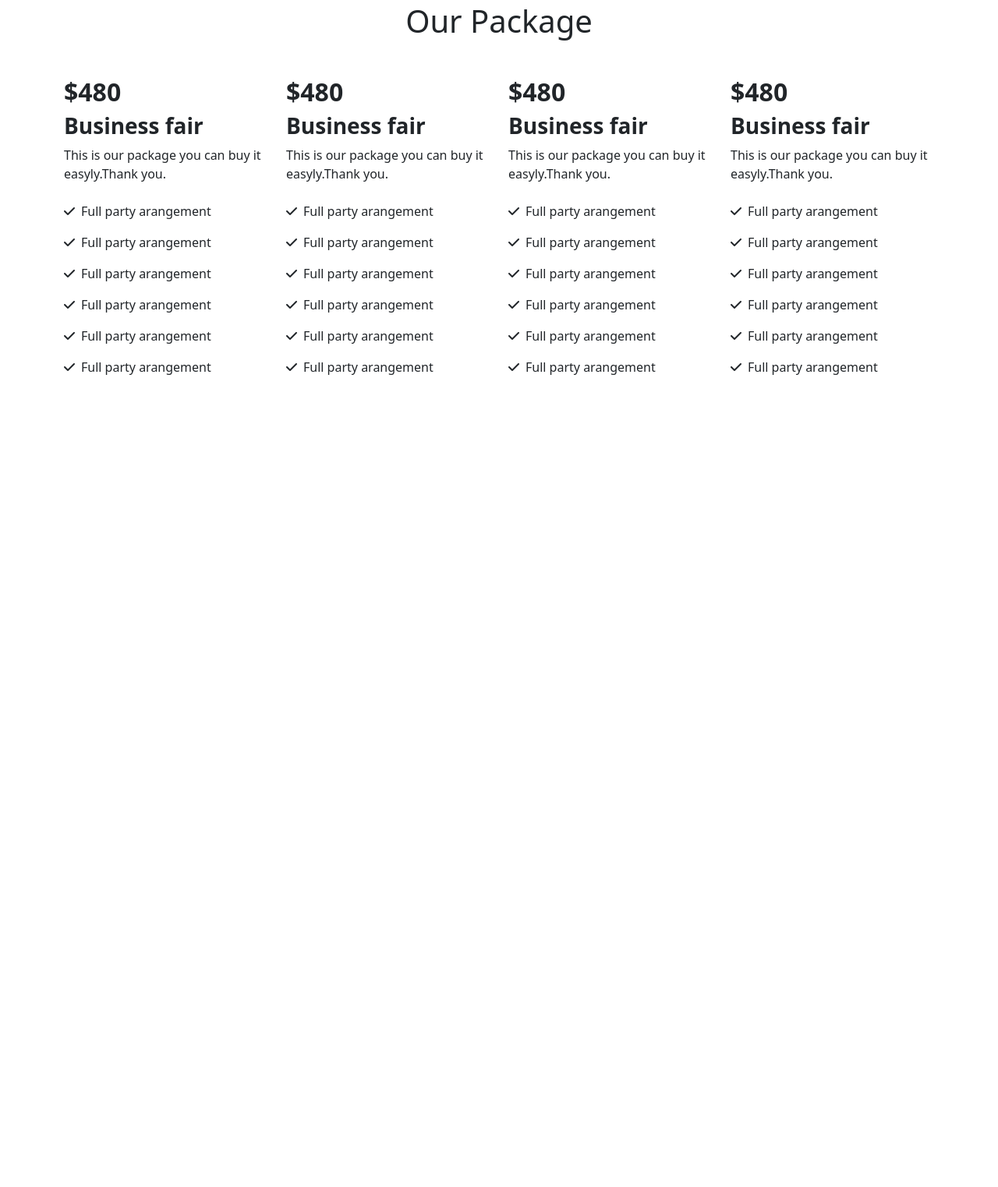
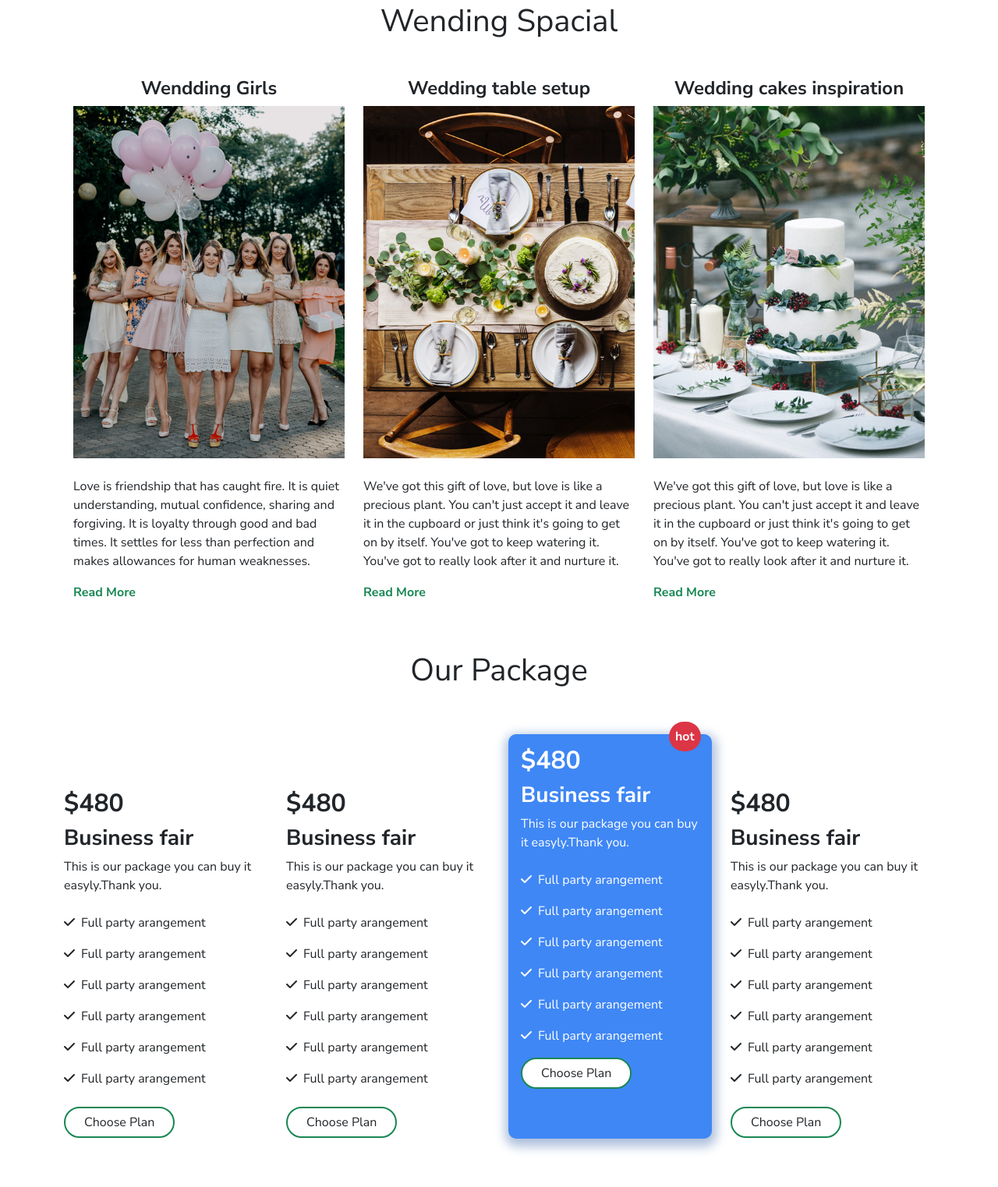
Before and after one commit to Sajalhowlader/maccormic-wendding-site, a plain HTML site: page index.html in a window 1280 px wide. Shown: the part 667-2190 px from the top of the page at 78% size. Before the commit the page ends 1206 px from the top, so only its background shows below. Drawn offline with nearby package versions, Linux system fonts and the light colour scheme.

Commit message:
add packege section

```diff
--- a/css/style.css
+++ b/css/style.css
@@ -1,8 +1,15 @@
+/* google fonts */
+@import url('https://fonts.googleapis.com/css2?family=Nunito+Sans:wght@400;600;700&display=swap');
+/* common styles */
 *{
     margin: 0;
     padding: 0;
     box-sizing: border-box;
 }
+body{
+    font-family: 'Nunito Sans', sans-serif;
+}
+/* carosul part  */
 .bg-mc-img{
     background-image: url('../images/slider.jpg');
     background-repeat: no-repeat;
@@ -18,3 +25,25 @@
 .bg-mc-img-2{
     background-image: url('../images/carouls-4.jpeg');
 }
+.list-items li {
+background: none;
+}
+.list-background{
+    background-color:#3F87F5;
+    border-radius: 10px;
+    box-shadow: 1px 5px 14px 5px #adbfdb;
+    margin-top: -70px;
+}
+.hot-style-one{
+    margin-left: 190px;
+
+}
+.hot-style {
+    margin-top: -25px;
+}
+.use-margin{
+    margin-bottom: 8rem;
+}
+.items-margin{
+    margin-bottom: 60px;
+}
--- a/index.html
+++ b/index.html
@@ -115,10 +115,46 @@
     <!-- header part end -->
 
     <main class="container">
-        <section class="my-5">
-            <h1 class="text-center mb-5">Our Package</h1>
-            <div class="row">
-                <div class="col-md-3">
+        <section class="container">
+            <h1 class="text-center my-5">Wending Spacial</h1>
+            <div class="row gx-4">
+                <div class="col-12 col-lg-4 col-md-6">
+                    <h4 class="text-center fw-bold"> Wendding Girls</h4>
+                    <img class="img-fluid" src="./images/wd-1.jpg" alt="">
+                    <p class="mt-4">Love is friendship that has caught fire. It is quiet understanding, mutual
+                        confidence, sharing
+                        and forgiving. It is loyalty through good and bad times. It settles for less than perfection and
+                        makes allowances for human weaknesses.</p>
+                    <p class="text-success fw-bold">Read More</p>
+                </div>
+                <div class="col-12 col-lg-4 col-md-6">
+                    <h4 class="text-center fw-bold">Wedding table setup </h4>
+                    <img class="img-fluid" src="./images/wd-3.jpg" alt="">
+                    <p class="mt-4">We've got this gift of love, but love is like a precious plant. You can't just
+                        accept it and
+                        leave it in the cupboard or just think it's going to get on by itself. You've got to keep
+                        watering it. You've got to really look after it and nurture it.</p>
+                    <p class="text-success fw-bold">Read More</p>
+                </div>
+                <div class="col-12 col-lg-4 col-md-6">
+                    <h4 class="text-center fw-bold">Wedding cakes inspiration
+                    </h4>
+                    <img class="img-fluid" src="./images/wd-2.jpg" alt="">
+                    <p class="mt-4">We've got this gift of love, but love is like a precious plant. You can't just
+                        accept it and
+                        leave it in the cupboard or just think it's going to get on by itself. You've got to keep
+                        watering it. You've got to really look after it and nurture it.</p>
+                    <p class="text-success fw-bold">Read More</p>
+                </div>
+            </div>
+        </section>
+        <!-- packeg section -->
+        <section class="my-5 ">
+            <h1 class="text-center use-margin ">Our Package</h1>
+            <div>
+                <div class="row gy-5">
+
+                    <div class="col-lg-3 col-md-6">
                         <h2 class="fw-bold">$480</h2>
                         <h3 class="fw-bold">Business fair</h3>
                         <p>This is our package you can buy it easyly.Thank you.</p>
@@ -136,8 +172,10 @@
                             <li class="list-group-item border-0 p-0 my-2"><i class="fas fa-check"></i><span
                                     class="ms-2">Full party arangement</span></li>
                         </ul>
+                        <a href="" class="btn rounded-pill border-success border-2 mt-3 px-4 ">Choose Plan</a>
                     </div>
-                <div class="col-md-3">
+                    <div class="col-lg-3 col-md-6">
+                        <div class="items-margin">
                             <h2 class="fw-bold">$480</h2>
                             <h3 class="fw-bold">Business fair</h3>
                             <p>This is our package you can buy it easyly.Thank you.</p>
@@ -155,8 +193,38 @@
                                 <li class="list-group-item border-0 p-0 my-2"><i class="fas fa-check"></i><span
                                         class="ms-2">Full party arangement</span></li>
                             </ul>
+                            <a href="" class="btn rounded-pill border-success border-2 mt-3 px-4 ">Choose Plan</a>
                         </div>
-                <div class="col-md-3">
+                    </div>
+                    <div class="col-lg-3 col-md-6 ">
+                        <div class="list-background p-3 text-white">
+                            <p class="mb-0 hot-style "><span
+                                    class="hot-style-one fw-bold bg-denger bg-danger p-2 rounded-pill">hot</span>
+                            </p>
+                            <h2 class="fw-bold">$480</h2>
+                            <h3 class="fw-bold">Business fair</h3>
+                            <p>This is our package you can buy it easyly.Thank you.</p>
+                            <ul class="list-group list-items ">
+                                <li class="list-group-item border-0 p-0 my-2 text-white"><i
+                                        class="fas fa-check  text-white"></i><span class="ms-2">Full party
+                                        arangement</span>
+                                </li>
+                                <li class="list-group-item border-0 p-0 my-2  text-white"><i
+                                        class="fas fa-check"></i><span class="ms-2">Full party arangement</span></li>
+                                <li class="list-group-item border-0 p-0 my-2  text-white"><i
+                                        class="fas fa-check"></i><span class="ms-2">Full party arangement</span></li>
+                                <li class="list-group-item border-0 p-0 my-2  text-white"><i
+                                        class="fas fa-check"></i><span class="ms-2">Full party arangement</span></li>
+                                <li class="list-group-item border-0 p-0 my-2  text-white"><i
+                                        class="fas fa-check"></i><span class="ms-2">Full party arangement</span></li>
+                                <li class="list-group-item border-0 p-0 my-2  text-white"><i
+                                        class="fas fa-check"></i><span class="ms-2">Full party arangement</span></li>
+                            </ul>
+                            <a href="" class="btn bg-white rounded-pill border-success border-2  mt-2 mb-5 px-4 ">Choose
+                                Plan</a>
+                        </div>
+                    </div>
+                    <div class="col-lg-3 col-md-6">
                         <h2 class="fw-bold">$480</h2>
                         <h3 class="fw-bold">Business fair</h3>
                         <p>This is our package you can buy it easyly.Thank you.</p>
@@ -174,28 +242,14 @@
                             <li class="list-group-item border-0 p-0 my-2"><i class="fas fa-check"></i><span
                                     class="ms-2">Full party arangement</span></li>
                         </ul>
-                </div>
-                <div class="col-md-3">
-                    <h2 class="fw-bold">$480</h2>
-                    <h3 class="fw-bold">Business fair</h3>
-                    <p>This is our package you can buy it easyly.Thank you.</p>
-                    <ul class="list-group ">
-                        <li class="list-group-item border-0 p-0 my-2"><i class="fas fa-check"></i><span
-                                class="ms-2">Full party arangement</span></li>
-                        <li class="list-group-item border-0 p-0 my-2"><i class="fas fa-check"></i><span
-                                class="ms-2">Full party arangement</span></li>
-                        <li class="list-group-item border-0 p-0 my-2"><i class="fas fa-check"></i><span
-                                class="ms-2">Full party arangement</span></li>
-                        <li class="list-group-item border-0 p-0 my-2"><i class="fas fa-check"></i><span
-                                class="ms-2">Full party arangement</span></li>
-                        <li class="list-group-item border-0 p-0 my-2"><i class="fas fa-check"></i><span
-                                class="ms-2">Full party arangement</span></li>
-                        <li class="list-group-item border-0 p-0 my-2"><i class="fas fa-check"></i><span
-                                class="ms-2">Full party arangement</span></li>
-                    </ul>
+                        <a href="" class="btn rounded-pill border-success border-2 mt-3 px-4 ">Choose Plan</a>
                     </div>
 
                 </div>
+            </div>
+
+
+
         </section>
     </main>
     <!-- bootstrap script file -->
```
Also changed, not shown: images/second.png (renamed from images/carousl 3.png). Lines whose indentation alone changed are shown as unchanged.
